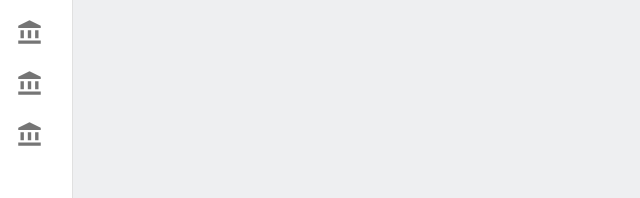
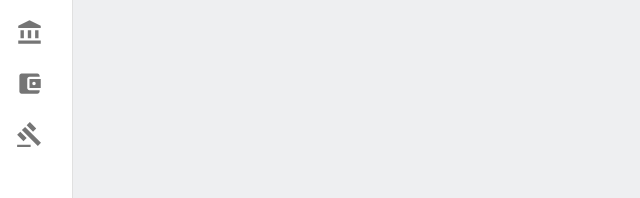
Before and after one commit to ashutoshkmr/cryptrace-PWA, a React (Create React App) app: page /allcoins in a window 1280 px wide. Shown: the part 270-468 px from the top of the page, without its empty margins (0-640 px from the left). Built offline with nearby package versions, Linux system fonts and the light colour scheme.

Commit message:
update icons

```diff
--- a/src/App.js
+++ b/src/App.js
@@ -8,8 +8,10 @@ import ListItemIcon from "@material-ui/core/ListItemIcon";
 import ListItemText from "@material-ui/core/ListItemText";
 import { makeStyles, useTheme } from "@material-ui/core/styles";
 import { AccountBalance, Forum, Home, Star } from "@material-ui/icons";
+import AccountBalanceWalletIcon from "@material-ui/icons/AccountBalanceWallet";
 import AppsIcon from "@material-ui/icons/Apps";
 import ChevronLeftIcon from "@material-ui/icons/ChevronLeft";
+import GavelIcon from "@material-ui/icons/Gavel";
 import clsx from "clsx";
 import React from "react";
 import { Link, Route, Switch } from "react-router-dom";
@@ -100,17 +102,15 @@ const pages = [
     title: "Exchanges",
     icon: <AccountBalance />,
     link: "/exchanges",
-    // https://min-api.cryptocompare.com/data/exchanges/general
   },
   {
     title: "Wallets",
-    icon: <AccountBalance />,
+    icon: <AccountBalanceWalletIcon />,
     link: "/wallets",
-    // https://min-api.cryptocompare.com/data/wallets/general
   },
   {
     title: "Mining",
-    icon: <AccountBalance />,
+    icon: <GavelIcon />,
     link: "/pools",
     // https://min-api.cryptocompare.com/data/mining/pools/general
     // https://min-api.cryptocompare.com/data/mining/companies/general
```
